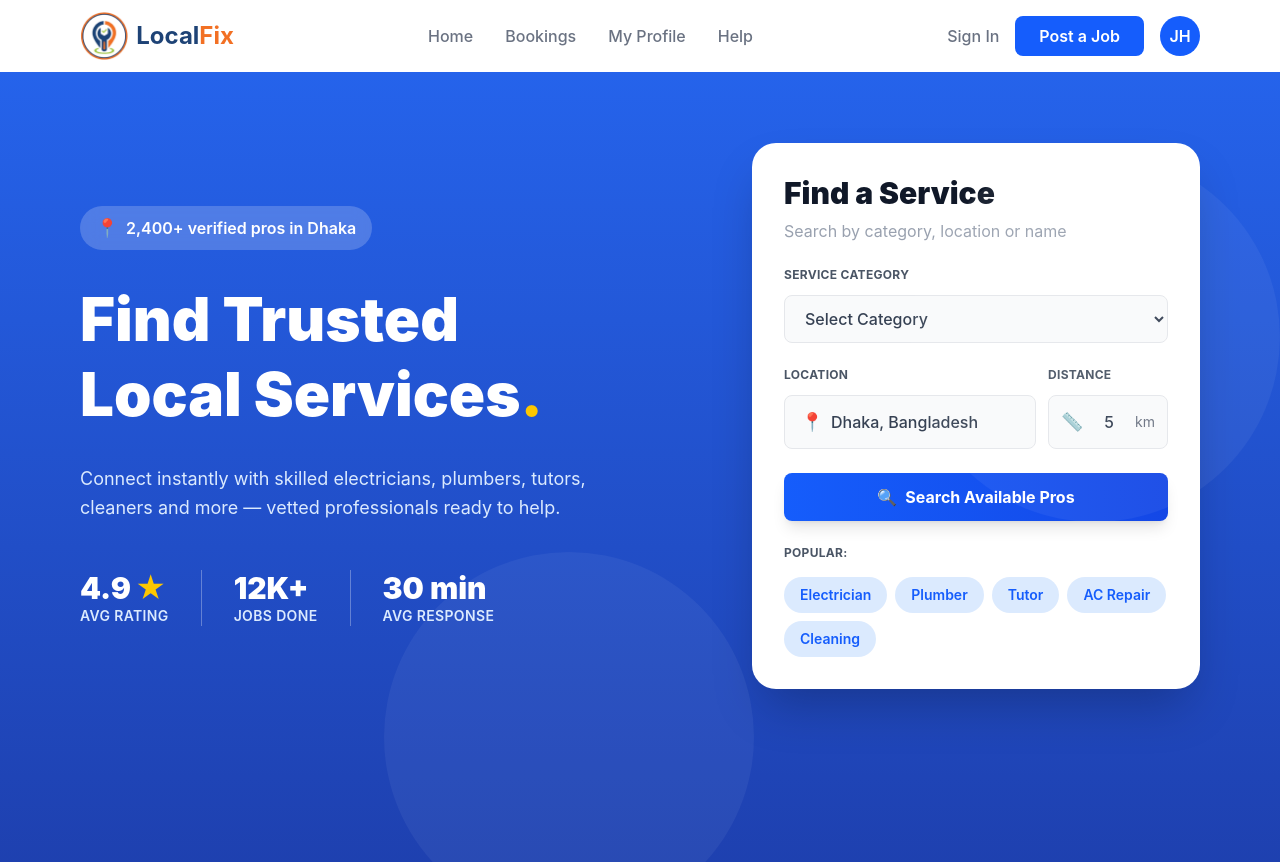
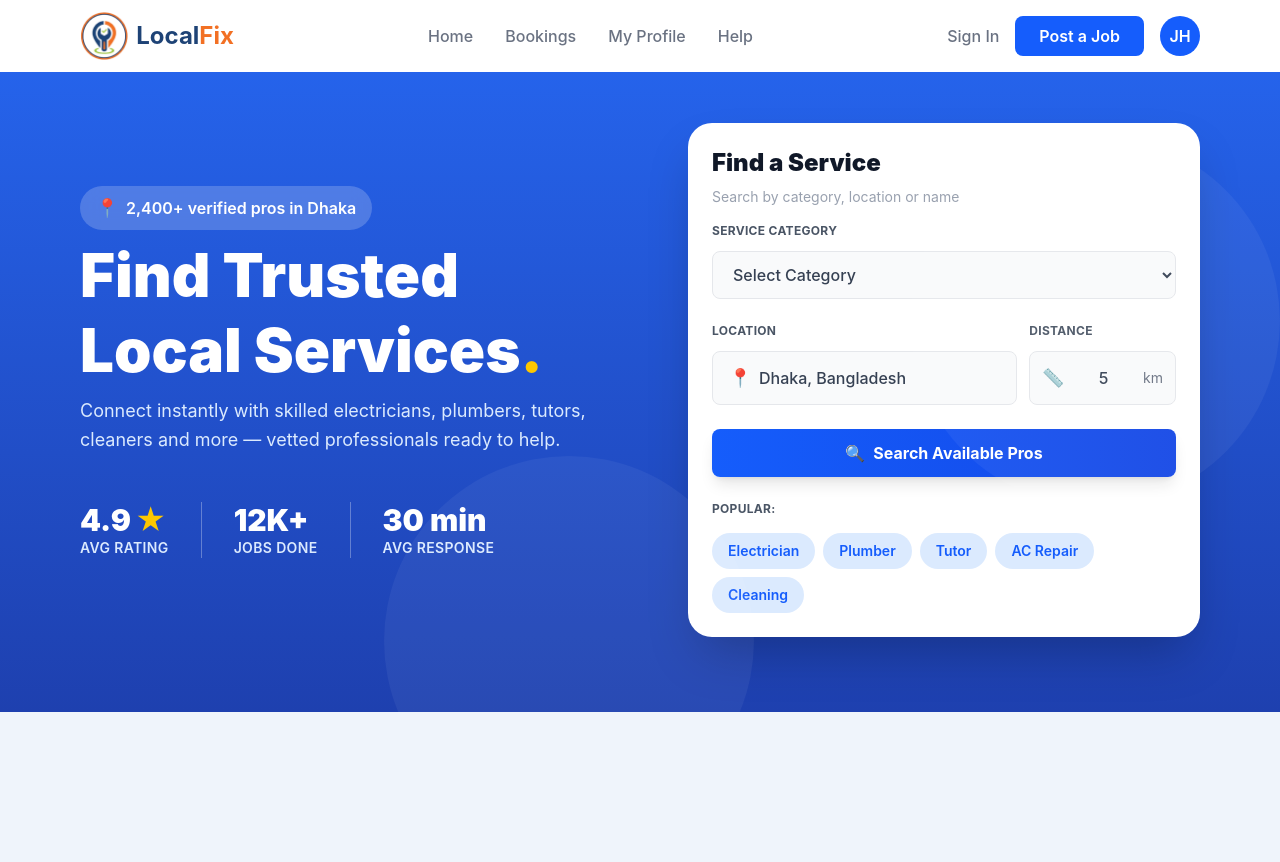
Before and after one commit to jobayerm10/LocalFix-Service-Booking-Platform, a React (Vite) app: page / in a window 1280 px wide. Shown: the top 862 px of the page. After the commit the page ends 800 px from the top, so only its background shows below. Built offline with nearby package versions, Linux system fonts and the light colour scheme.

Commit message:
hero updated

```diff
--- a/src/pages/public/Home.jsx
+++ b/src/pages/public/Home.jsx
@@ -15,24 +15,24 @@ const Home = () => {
   ]
 
   return (
-    <div className='bg-gradient-to-b from-[#2563EB] to-[#1E40AF] min-h-screen w-full relative overflow-hidden'>
+    <div className='bg-gradient-to-b from-[#2563EB] to-[#1E40AF] h-[80vh] w-full relative overflow-hidden'>
       {/* Decorative circles */}
       <div className="absolute top-[10%] right-0 h-[370px] w-[370px] bg-white rounded-full opacity-5"></div>
       <div className="absolute top-[60%] left-[30%] h-[370px] w-[370px] bg-white rounded-full opacity-5"></div>
 
-      <div className="max-w-7xl mx-auto px-4 lg:px-20 py-16 h-full">
-        <div className="hero-content flex flex-col lg:flex-row items-center justify-between gap-12 min-h-[70vh]">
+      <div className="max-w-7xl mx-auto px-4 lg:px-20 py-5 h-full">
+        <div className="hero-content flex flex-col lg:flex-row items-center justify-between gap-2 min-h-[70vh]">
 
           {/* Left Content */}
           <div className="left-content flex-1 text-white">
             {/* Badge */}
-            <div className="inline-flex items-center gap-2 bg-white/20 backdrop-blur px-4 py-2 rounded-full mb-8">
+            <div className="inline-flex items-center gap-2 bg-white/20 backdrop-blur px-4 py-2 rounded-full mb-2">
               <span className="text-red-400 text-lg">📍</span>
               <p className="text-white font-semibold">2,400+ verified pros in Dhaka</p>
             </div>
 
             {/* Heading */}
-            <h1 className="text-5xl lg:text-6xl font-black mb-8 leading-tight">
+            <h1 className="text-5xl lg:text-6xl font-black mb-2 leading-tight">
               Find Trusted<br />Local Services<span className="text-yellow-400">.</span>
             </h1>
 
@@ -61,11 +61,11 @@ const Home = () => {
           </div>
 
           {/* Right Content - Search Card */}
-          <div className="right-content flex-1 w-full lg:max-w-md">
-            <div className='bg-white rounded-3xl shadow-2xl p-8'>
+          <div className="right-content flex-1 w-full lg:max-w-lg">
+            <div className='card bg-white rounded-3xl shadow-2xl p-6 mt-4  '>
               {/* Card Title */}
-              <h2 className='text-3xl font-black text-gray-900 mb-2'>Find a Service</h2>
-              <p className='text-gray-400 text-base mb-6'>Search by category, location or name</p>
+              <h2 className='text-2xl font-black text-gray-900 mb-2'>Find a Service</h2>
+              <p className='text-gray-400 text-sm mb-4'>Search by category, location or name</p>
 
               {/* Category Select */}
               <div className='mb-6'>
```
